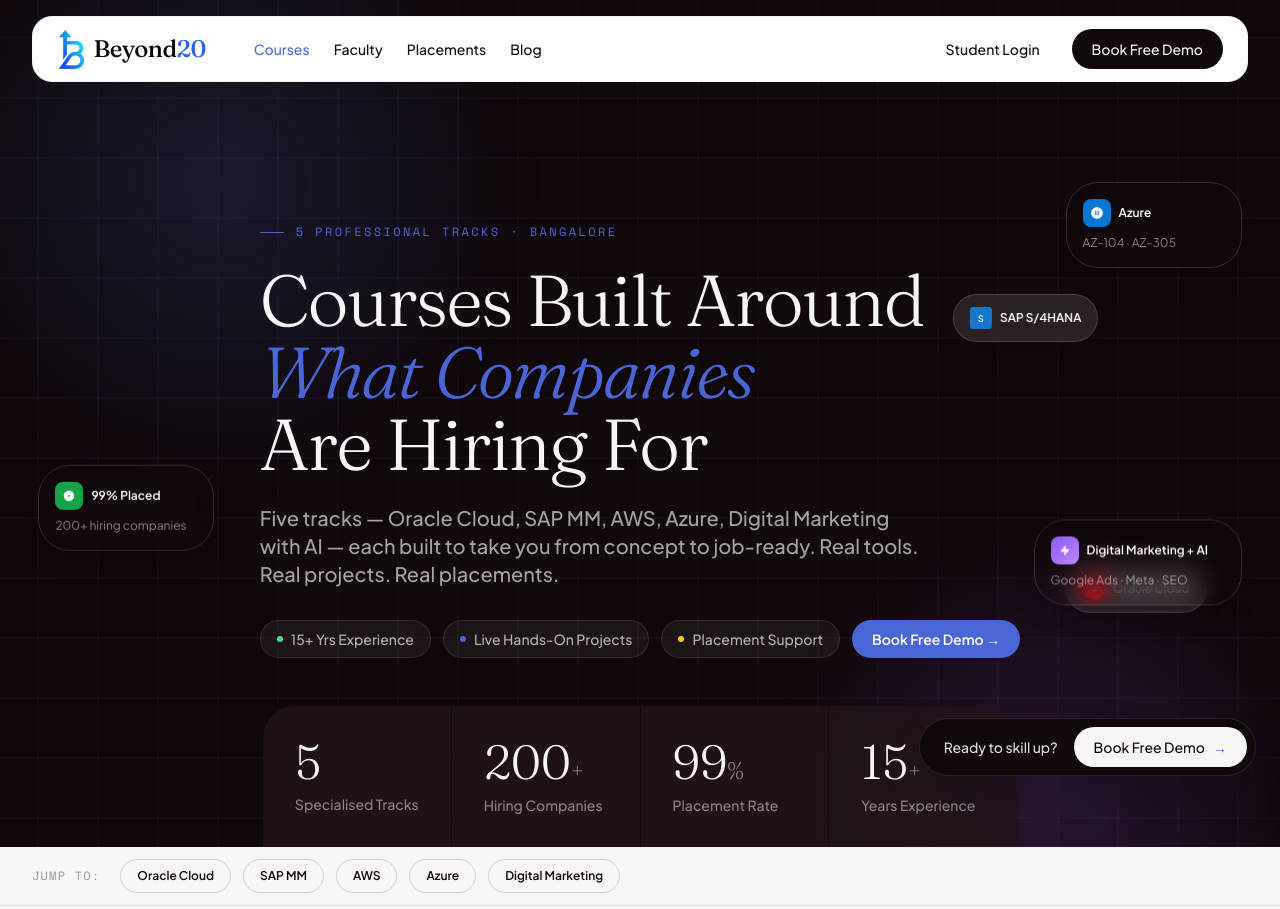
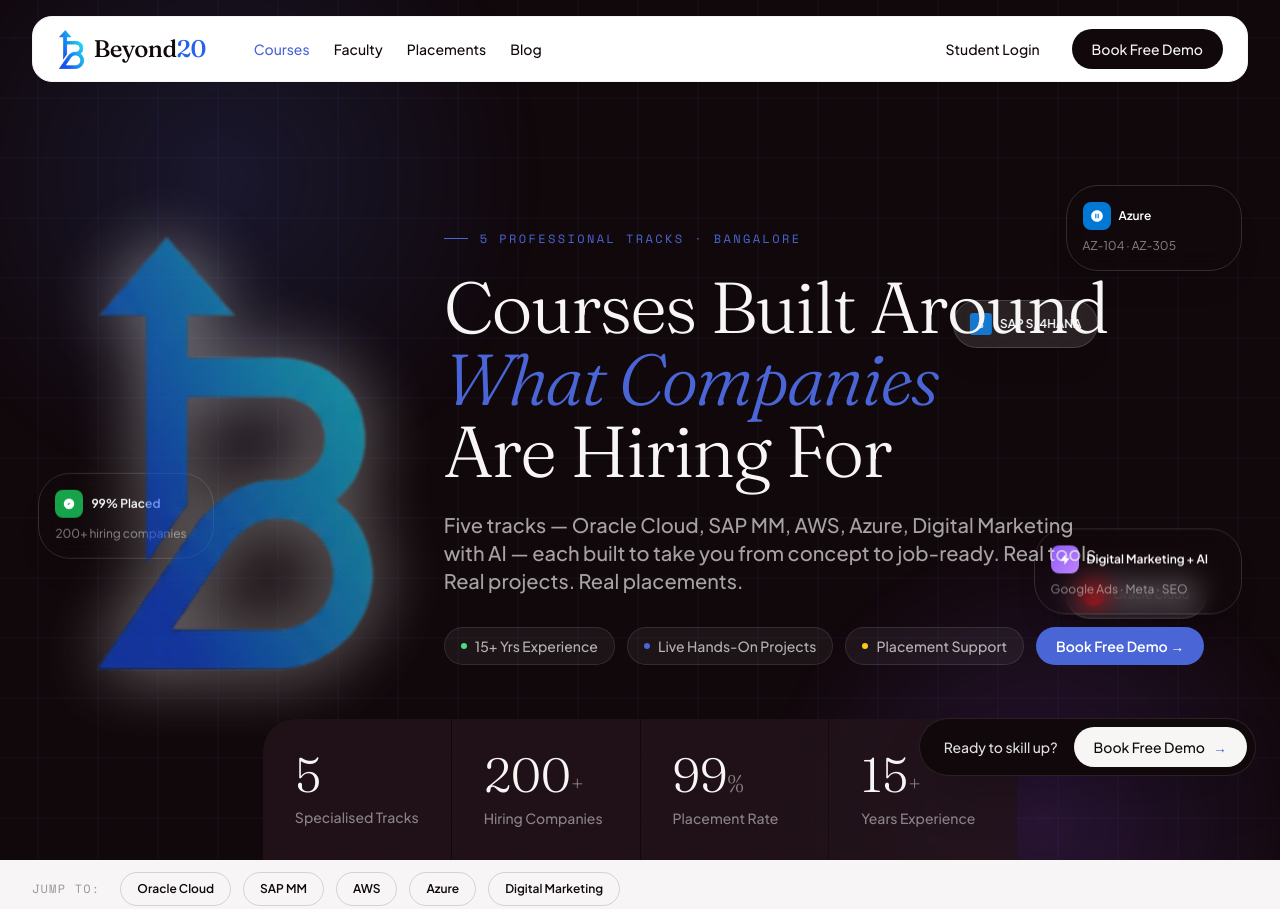
Before and after one commit to AjayrajSakthivel/20, a plain HTML site: page courses.html in a window 1280 px wide. Shown: the top 909 px of the page. Drawn offline with nearby package versions, Linux system fonts and the light colour scheme.

Commit message:
Update Courses hero section with a glowing brand logo on the left

```diff
--- a/courses.html
+++ b/courses.html
@@ -261,7 +261,15 @@
 
             <!-- Main content -->
             <div class="max-w-[1376px] mx-auto px-6 md:px-8 relative z-10 py-12" data-animation-on-scroll="">
-                <div class="flex flex-col gap-6 max-w-3xl">
+                <div class="flex flex-col lg:flex-row items-center gap-12">
+
+                    <!-- Glowing Logo (Left Side) -->
+                    <div class="shrink-0 flex justify-center lg:justify-start w-full lg:w-auto mb-8 lg:mb-0">
+                        <img src="logo(1).png" alt="Beyond20" class="w-64 md:w-80 h-auto drop-shadow-[0_0_35px_rgba(255,255,255,0.8)] animate-[pulse_3s_ease-in-out_infinite]">
+                    </div>
+
+                    <!-- Text Content -->
+                    <div class="flex flex-col gap-6 max-w-3xl">
                     <div class="flex items-center gap-3">
                         <span class="w-6 h-px bg-brand-accent"></span>
                         <span class="font-mono text-xs tracking-[0.2em] uppercase text-brand-accent">5 Professional Tracks · Bangalore</span>
@@ -291,6 +299,7 @@
                             Book Free Demo →
                         </a>
                     </div>
+                </div>
                 </div>
             </div>
 
```
